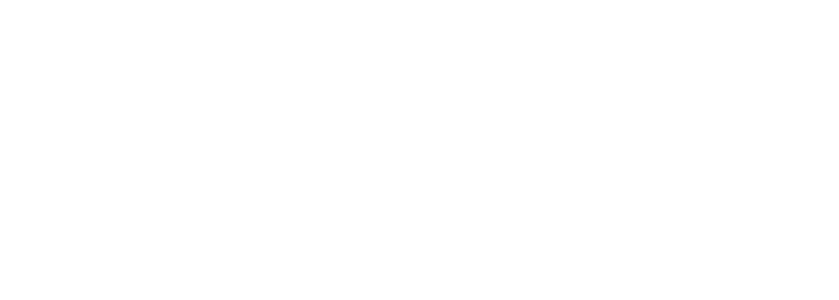
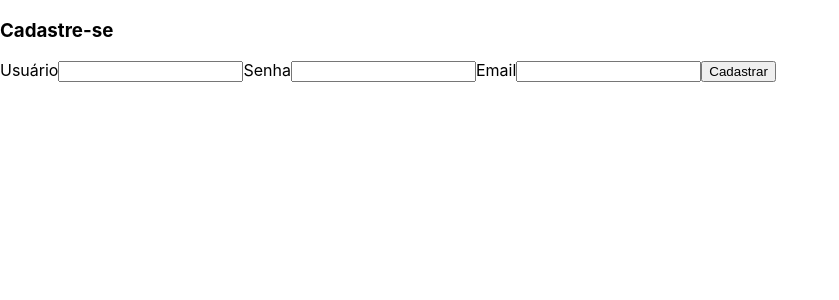
Before and after one commit to Code-Team-Jovem-Programador/front-end, a React (Create React App) app: page /register in a window 1280 px wide. Before the commit this address had no page. Shown: the top 300 px of the page, without its empty margins (0-839 px from the left). Built offline with nearby package versions, Linux system fonts and the light colour scheme.

Commit message:
Criada rota para cadastro de membros

```diff
--- a/src/App.js
+++ b/src/App.js
@@ -9,6 +9,7 @@
 import ExportarCsv from './components/ExportarCsv';
 import ExportarPdf from './components/ExportarCsv';
 import ExportarXlsx from './components/ExportarXlsx';
+import RegisterForm from './components/RegisterForm';
 
 
 const App = () => {
@@ -16,6 +17,7 @@
     <Router>
       <Routes>
         <Route path="" element={<LoginForm />} />
+        <Route path="/register" element={<RegisterForm/>} />
         <Route path="/produtos" element={<VerProdutos />} />
         <Route path="/criarproduto" element={<CriarProduto/>} />
         <Route path="/buscarproduto" element={<BuscarProdutoPorId/>} />
--- /dev/null
+++ b/src/components/RegisterForm.js
@@ -0,0 +1,70 @@
+import React, { useState } from 'react';
+import axios from 'axios';
+
+const RegisterForm = () => {
+  const [formData, setFormData] = useState({
+    username: '',
+    password: '',
+    email: '',
+  });
+  const [error, setError] = useState('');
+  const [success, setSuccess] = useState('');
+
+  const handleChange = (e) => {
+    const { name, value } = e.target;
+    setFormData({ ...formData, [name]: value });
+  };
+
+  const handleRegister = async (e) => {
+    e.preventDefault();
+
+    try {
+      const response = await axios.post('https://gerenciador-estoque-prod.onrender.com/api/register/', formData);
+      setSuccess('Usuário cadastrado com sucesso!');
+      setError('');
+    } catch (error) {
+      setError('Erro ao cadastrar o usuário. Verifique os dados informados.');
+      setSuccess('');
+    }
+  };
+
+  return (
+    <div className="register-container">
+      <form onSubmit={handleRegister} className="register-form">
+        <h3>Cadastre-se</h3>
+        {error && <p className="error-message">{error}</p>}
+        {success && <p className="success-message">{success}</p>}
+        <label htmlFor="username">Usuário</label>
+        <input
+          type="text"
+          id="username"
+          name="username"
+          value={formData.username}
+          onChange={handleChange}
+          required
+        />
+        <label htmlFor="password">Senha</label>
+        <input
+          type="password"
+          id="password"
+          name="password"
+          value={formData.password}
+          onChange={handleChange}
+          required
+        />
+        <label htmlFor="email">Email</label>
+        <input
+          type="email"
+          id="email"
+          name="email"
+          value={formData.email}
+          onChange={handleChange}
+          required
+        />
+        <button type="submit" className="register-button">Cadastrar</button>
+      </form>
+    </div>
+  );
+};
+
+export default RegisterForm;
```
